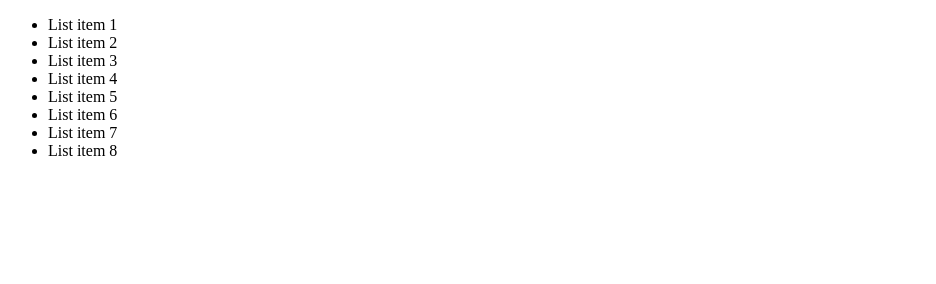
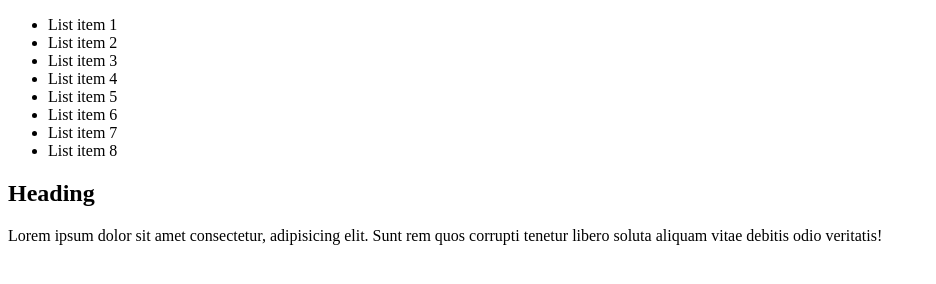
Before and after one commit to freshcodeAlice/fm-html-semantic, a plain HTML site: page index.html in a window 1280 px wide. Shown: the whole page, without its empty margins (0-936 px from the left). Drawn offline with Linux system fonts and the light colour scheme.

Commit message:
Siglings and lorem

```diff
--- a/index.html
+++ b/index.html
@@ -1,11 +1,13 @@
 <!DOCTYPE html>
 <html lang="en">
+
 <head>
     <meta charset="UTF-8">
     <meta http-equiv="X-UA-Compatible" content="IE=edge">
     <meta name="viewport" content="width=device-width, initial-scale=1.0">
     <title>Document</title>
 </head>
+
 <body>
     <!-- ul>li{List item $}*8 -->
     <ul>
@@ -18,5 +20,12 @@
         <li>List item 7</li>
         <li>List item 8</li>
     </ul>
+
+    <!-- article>h2+p>lorem20 -->
+  <article>
+    <h2>Heading</h2>
+    <p>Lorem ipsum dolor sit amet consectetur, adipisicing elit. Sunt rem quos corrupti tenetur libero soluta aliquam vitae debitis odio veritatis!</p>
+  </article>
 </body>
+
 </html>
```
Lines whose indentation alone changed are shown as unchanged.
